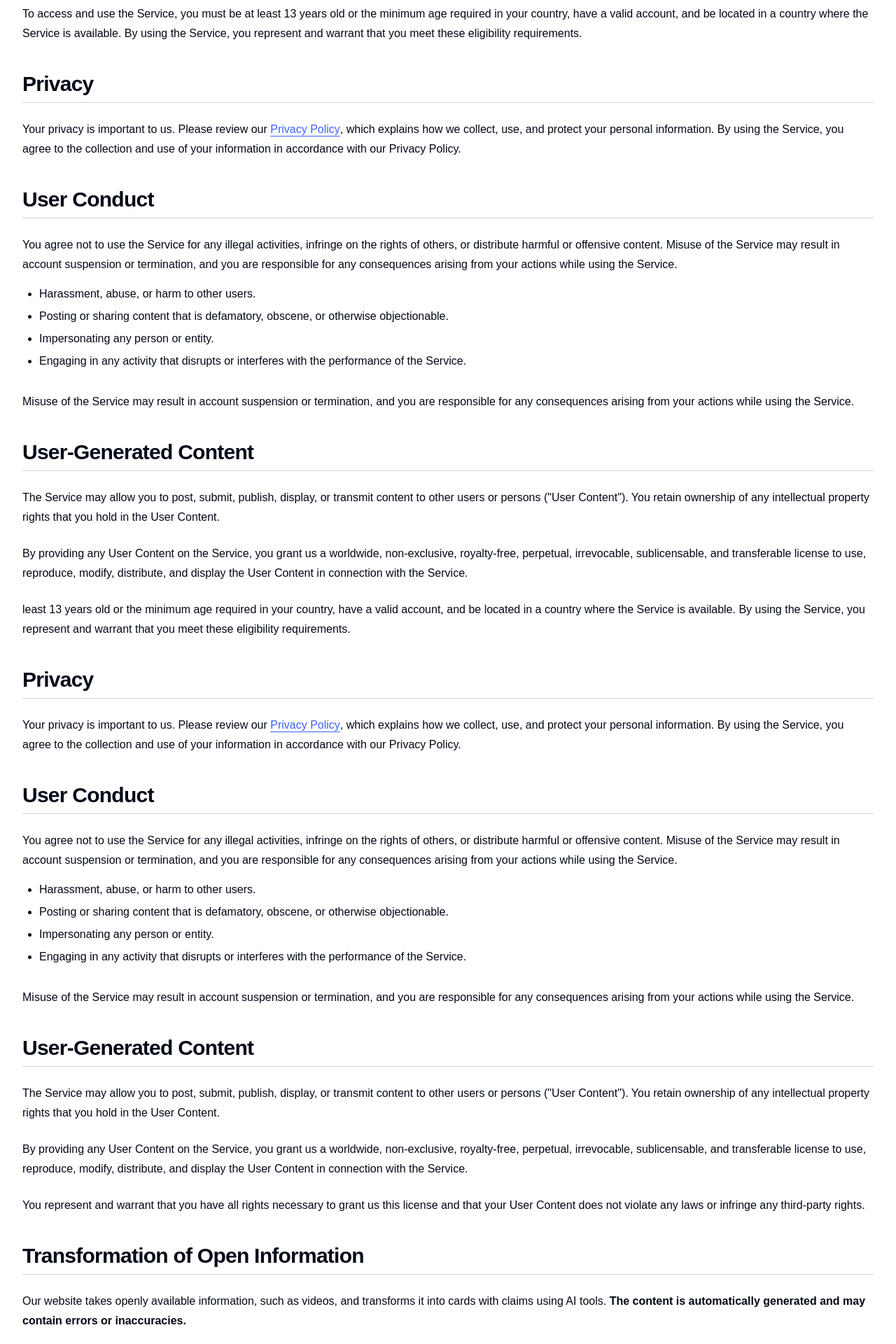
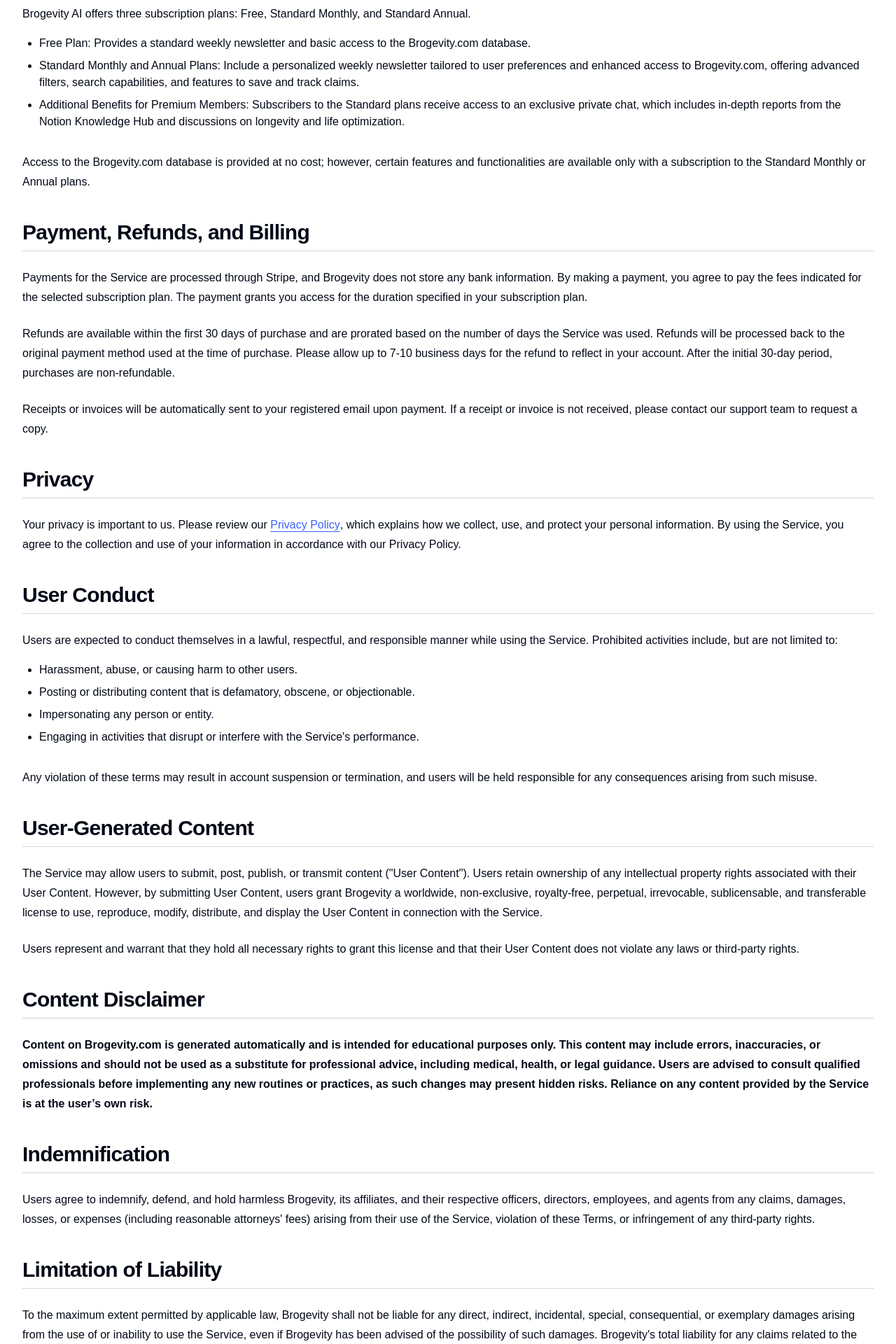
Before and after one commit to SecurityQQ/vargahealth-landing, a Next.js app: page /terms in a window 1280 px wide. Shown: the part 400-2320 px from the top of the page at 70% size. Built offline with nearby package versions, Linux system fonts and the light colour scheme; a web font is replaced by a local one.

Commit message:
toc and privacy

```diff
--- a/src/pages/privacy.tsx
+++ b/src/pages/privacy.tsx
@@ -10,7 +10,7 @@
 
       <h2>{"Introduction"}</h2>
       <p>
-        {"IE Aleksandr Malyshev (\"Brogevity,\" \"we,\" \"us,\" or \"our\") values the privacy of our users (\"user\" or \"you\"). This Privacy Policy outlines how we collect, use, and safeguard your information when you use our website "}
+        {"VP Solutions Inc. (\"Brogevity,\" \"we,\" \"us,\" or \"our\") values the privacy of our users (\"user\" or \"you\"). This Privacy Policy outlines how we collect, use, and safeguard your information when you use our website "}
         <Link href="https://brogevity.com">{"https://brogevity.com"}</Link>
         {" (the \"Site\") and our services. By using the Site, you consent to the data practices described in this policy."}
       </p>
@@ -76,8 +76,8 @@
         {"If you have any questions or comments about this Privacy Policy, please contact us at:"}
       </p>
       <p>
-        {"IE Aleksandr Malyshev"}<br />
-        {"Address: Georgia, Tbilisi, Krtsanisi district, Fonichala settlement 3, building 5, auxiliary storage hall 2, floor 4"}<br />
+        {"VP Solutions Inc."}<br />
+        {"Address: 300 Delaware Ave Ste 210 #700 Wilmington, DE 19801"}<br />
         {"Email: hello@brogevity.com"}
       </p>
     </div>
--- a/src/pages/terms.tsx
+++ b/src/pages/terms.tsx
@@ -6,16 +6,35 @@
   return (
     <div className="flex flex-col p-4 md:p-8 prose" style={{ maxWidth: '100%' }}>
       <h1>{"Terms of Use"}</h1>
-      <p><em>{"Last updated: October 15, 2024"}</em></p>
+      <p><em>{"Last updated: November 5, 2024"}</em></p>
 
       <h2>{"Introduction"}</h2>
       <p>
-        {"These Terms of Use (\"Terms\") govern your access to and use of the Brogevity service (\"Service\"), a product of IE Aleksandr Malyshev (\"Brogevity,\" \"we,\" \"us,\" or \"our\"). By accessing or using the Service, you agree to be bound by these Terms. If you do not agree to these Terms, you may not access or use the Service."}
+        {"These Terms of Use (\"Terms\") govern your access to and use of the Brogevity AI service (\"Service\"), a product of VP Solutions Inc. (\"Brogevity,\" \"we,\" \"us,\" or \"our\"). By accessing or using the Service, you agree to be bound by these Terms. If you do not agree to these Terms, you may not access or use the Service."}
       </p>
 
-      <h2>{"Eligibility"}</h2>
+      <h2>{"Subscription Plans and Access"}</h2>
       <p>
-        {"To access and use the Service, you must be at least 13 years old or the minimum age required in your country, have a valid account, and be located in a country where the Service is available. By using the Service, you represent and warrant that you meet these eligibility requirements."}
+        {"Brogevity AI offers three subscription plans: Free, Standard Monthly, and Standard Annual."}
+      </p>
+      <ul>
+        <li>{"Free Plan: Provides a standard weekly newsletter and basic access to the Brogevity.com database."}</li>
+        <li>{"Standard Monthly and Annual Plans: Include a personalized weekly newsletter tailored to user preferences and enhanced access to Brogevity.com, offering advanced filters, search capabilities, and features to save and track claims."}</li>
+        <li>{"Additional Benefits for Premium Members: Subscribers to the Standard plans receive access to an exclusive private chat, which includes in-depth reports from the Notion Knowledge Hub and discussions on longevity and life optimization."}</li>
+      </ul>
+      <p>
+        {"Access to the Brogevity.com database is provided at no cost; however, certain features and functionalities are available only with a subscription to the Standard Monthly or Annual plans."}
+      </p>
+
+      <h2>{"Payment, Refunds, and Billing"}</h2>
+      <p>
+        {"Payments for the Service are processed through Stripe, and Brogevity does not store any bank information. By making a payment, you agree to pay the fees indicated for the selected subscription plan. The payment grants you access for the duration specified in your subscription plan."}
+      </p>
+      <p>
+        {"Refunds are available within the first 30 days of purchase and are prorated based on the number of days the Service was used. Refunds will be processed back to the original payment method used at the time of purchase. Please allow up to 7-10 business days for the refund to reflect in your account. After the initial 30-day period, purchases are non-refundable."}
+      </p>
+      <p>
+        {"Receipts or invoices will be automatically sent to your registered email upon payment. If a receipt or invoice is not received, please contact our support team to request a copy."}
       </p>
 
       <h2>{"Privacy"}</h2>
@@ -27,170 +46,63 @@
 
       <h2>{"User Conduct"}</h2>
       <p>
-        {"You agree not to use the Service for any illegal activities, infringe on the rights of others, or distribute harmful or offensive content. Misuse of the Service may result in account suspension or termination, and you are responsible for any consequences arising from your actions while using the Service."}
+        {"Users are expected to conduct themselves in a lawful, respectful, and responsible manner while using the Service. Prohibited activities include, but are not limited to:"}
       </p>
-
       <ul>
-        <li>{"Harassment, abuse, or harm to other users."}</li>
-        <li>{"Posting or sharing content that is defamatory, obscene, or otherwise objectionable."}</li>
+        <li>{"Harassment, abuse, or causing harm to other users."}</li>
+        <li>{"Posting or distributing content that is defamatory, obscene, or objectionable."}</li>
         <li>{"Impersonating any person or entity."}</li>
-        <li>{"Engaging in any activity that disrupts or interferes with the performance of the Service."}</li>
+        <li>{"Engaging in activities that disrupt or interfere with the Service's performance."}</li>
       </ul>
-
       <p>
-        {"Misuse of the Service may result in account suspension or termination, and you are responsible for any consequences arising from your actions while using the Service."}
+        {"Any violation of these terms may result in account suspension or termination, and users will be held responsible for any consequences arising from such misuse."}
       </p>
 
       <h2>{"User-Generated Content"}</h2>
       <p>
-        {"The Service may allow you to post, submit, publish, display, or transmit content to other users or persons (\"User Content\"). You retain ownership of any intellectual property rights that you hold in the User Content."}
+        {"The Service may allow users to submit, post, publish, or transmit content (\"User Content\"). Users retain ownership of any intellectual property rights associated with their User Content. However, by submitting User Content, users grant Brogevity a worldwide, non-exclusive, royalty-free, perpetual, irrevocable, sublicensable, and transferable license to use, reproduce, modify, distribute, and display the User Content in connection with the Service."}
       </p>
       <p>
-        {"By providing any User Content on the Service, you grant us a worldwide, non-exclusive, royalty-free, perpetual, irrevocable, sublicensable, and transferable license to use, reproduce, modify, distribute, and display the User Content in connection with the Service."}
-      </p>
-      <p>
-        {"        least 13 years old or the minimum age required in your country, have a valid account, and be located in a country where the Service is available. By using the Service, you represent and warrant that you meet these eligibility requirements."}
-      </p>
-
-      <h2>{"Privacy"}</h2>
-      <p>
-        {"Your privacy is important to us. Please review our "}
-        <Link href="/privacy">{"Privacy Policy"}</Link>
-        {", which explains how we collect, use, and protect your personal information. By using the Service, you agree to the collection and use of your information in accordance with our Privacy Policy."}
-      </p>
-
-      <h2>{"User Conduct"}</h2>
-      <p>
-        {"You agree not to use the Service for any illegal activities, infringe on the rights of others, or distribute harmful or offensive content. Misuse of the Service may result in account suspension or termination, and you are responsible for any consequences arising from your actions while using the Service."}
-      </p>
-
-      <ul>
-        <li>{"Harassment, abuse, or harm to other users."}</li>
-        <li>{"Posting or sharing content that is defamatory, obscene, or otherwise objectionable."}</li>
-        <li>{"Impersonating any person or entity."}</li>
-        <li>{"Engaging in any activity that disrupts or interferes with the performance of the Service."}</li>
-      </ul>
-
-      <p>
-        {"Misuse of the Service may result in account suspension or termination, and you are responsible for any consequences arising from your actions while using the Service."}
-      </p>
-
-      <h2>{"User-Generated Content"}</h2>
-      <p>
-        {"The Service may allow you to post, submit, publish, display, or transmit content to other users or persons (\"User Content\"). You retain ownership of any intellectual property rights that you hold in the User Content."}
-      </p>
-      <p>
-        {"By providing any User Content on the Service, you grant us a worldwide, non-exclusive, royalty-free, perpetual, irrevocable, sublicensable, and transferable license to use, reproduce, modify, distribute, and display the User Content in connection with the Service."}
-      </p>
-      <p>
-        {"You represent and warrant that you have all rights necessary to grant us this license and that your User Content does not violate any laws or infringe any third-party rights."}
-      </p>
-
-      <h2>{"Transformation of Open Information"}</h2>
-      <p>
-        {"Our website takes openly available information, such as videos, and transforms it into cards with claims using AI tools. "}
-        <strong>{"The content is automatically generated and may contain errors or inaccuracies."}</strong>
+        {"Users represent and warrant that they hold all necessary rights to grant this license and that their User Content does not violate any laws or third-party rights."}
       </p>
 
       <h2>{"Content Disclaimer"}</h2>
       <p>
-        <strong>{"The content provided on the Service is generated by AI tools and is for informational purposes only. It may contain errors, inaccuracies, or omissions. The content is not intended to be a substitute for professional advice, including but not limited to medical, health, or legal advice. Reliance on any information provided by the Service is solely at your own risk. Always seek the advice of qualified professionals regarding any questions or concerns you may have."}</strong>
+        <strong>{"Content on Brogevity.com is generated automatically and is intended for educational purposes only. This content may include errors, inaccuracies, or omissions and should not be used as a substitute for professional advice, including medical, health, or legal guidance. Users are advised to consult qualified professionals before implementing any new routines or practices, as such changes may present hidden risks. Reliance on any content provided by the Service is at the user’s own risk."}</strong>
       </p>
 
-      <h2>{"Intellectual Property Rights"}</h2>
+      <h2>{"Indemnification"}</h2>
       <p>
-        {"Brogevity respects the intellectual property rights of others and expects users to do the same. The Service aggregates podcasts from YouTube videos using AI tools and converts openly available information into cards with claims. You must ensure that you have the necessary rights to use any input content. Brogevity is not responsible for any copyright or trademark infringements resulting from your use of the Service. Brogevity disclaims any warranties of merchantability, fitness for a particular purpose, and non-infringement."}
+        {"Users agree to indemnify, defend, and hold harmless Brogevity, its affiliates, and their respective officers, directors, employees, and agents from any claims, damages, losses, or expenses (including reasonable attorneys' fees) arising from their use of the Service, violation of these Terms, or infringement of any third-party rights."}
       </p>
 
-      <h2>{"Disclaimer of Warranties"}</h2>
+      <h2>{"Limitation of Liability"}</h2>
       <p>
-        {"Brogevity provides the Service \"as is\" and does not guarantee the accuracy, reliability, or completeness of the AI-generated content. Our AI tools might make mistakes, and the content is not financial, medical, or other legally obligated advice. Users should not rely solely on the content for making decisions and should consult appropriate professionals. Brogevity disclaims any warranties, express or implied."}
-      </p>
-
-      <h2>{"Payment and Refund Policy"}</h2>
-      <p>
-        {"Brogevity offers access to our website and services for a one-time payment. By making this payment, you agree to pay the fees indicated for the Service. The payment is billed once and grants you lifetime access to the features specified in the Service description."}
-      </p>
-
-      <h3>{"Refund Policy"}</h3>
-      <p>
-        {"If you are not satisfied with the Service, you may request a refund within the first "}
-        <strong>{"30 days"}</strong>
-        {" of your purchase. To request a refund, please contact our support team at "}
-        <Link href="mailto:hello@brogevity.com">{"hello@brogevity.com"}</Link>
-        {"."}
-      </p>
-      <p>
-        {"Refunds will be credited back to the original payment method used for the purchase. Please allow up to "}
-        <strong>{"7-10 business days"}</strong>
-        {" for the refund to reflect in your account."}
-      </p>
-      <p>
-        {"After the initial 30-day period, purchases are non-refundable."}
-      </p>
-      <p>
-        {"This refund policy does not affect any statutory rights that may apply."}
-      </p>
-      <h2>{"Third-Party Services"}</h2>
-      <p>
-        {"Users must comply with the terms and conditions of any third-party services or platforms integrated with Brogevity. Brogevity is not responsible for the content, policies, or practices of these third-party services."}
-      </p>
-
-      <h2>{"Dispute Resolution"}</h2>
-      <p>
-        {"Any disputes arising out of or relating to these Terms or the Service shall be resolved through binding arbitration in accordance with the rules of the Georgian International Arbitration Centre (GIAC). The arbitration shall take place in Tbilisi, Georgia, and the language of the arbitration shall be English."}
-      </p>
-      <p>
-        {"You agree that any dispute resolution proceedings will be conducted only on an individual basis and not in a class, consolidated, or representative action."}
+        {"To the maximum extent permitted by applicable law, Brogevity shall not be liable for any direct, indirect, incidental, special, consequential, or exemplary damages arising from the use of or inability to use the Service, even if Brogevity has been advised of the possibility of such damages. Brogevity's total liability for any claims related to the use of the Service shall not exceed the amount paid by the user for the Service."}
       </p>
 
       <h2>{"Modifications and Termination"}</h2>
       <p>
-        {"Brogevity reserves the right to modify, suspend, or terminate the Service or user access to the Service at any time, with or without notice. You may also choose to terminate your account at any time. Consequences of termination may include loss of access to the Service and deletion of user data."}
+        {"Brogevity reserves the right to modify, suspend, or terminate the Service or user access to the Service at its discretion and without notice. Users may also terminate their accounts at any time. Termination may result in the loss of access to the Service and deletion of user data."}
       </p>
 
-      <h2>{"Indemnification"}</h2>
+      <h2>{"Governing Law and Dispute Resolution"}</h2>
       <p>
-        {"You agree to indemnify, defend, and hold harmless Brogevity, its affiliates, and their respective officers, directors, employees, and agents from any claims, damages, losses, or expenses (including reasonable attorneys' fees) arising out of or in connection with your use of the Service, your violation of these Terms, or your infringement of any intellectual property or other rights of any third party."}
-      </p>
-
-      <h2>{"Limitation of Liability"}</h2>
-      <p>
-        {"To the extent permitted by law, Brogevity's total liability for any claims arising from the use of the Service shall not exceed the amount paid by you for the Service. Brogevity shall not be liable for any direct, indirect, incidental, special, consequential, or exemplary damages arising from the use of or inability to use the Service, even if Brogevity has been advised of the possibility of such damages."}
-      </p>
-
-      <h2>{"Force Majeure"}</h2>
-      <p>
-        {"Brogevity shall not be liable for any delay or failure to perform its obligations under these Terms due to circumstances beyond its reasonable control, such as natural disasters, acts of God, war, terrorism, labor disputes, or government actions."}
-      </p>
-
-      <h2>{"Changes to the Terms"}</h2>
-      <p>
-        {"We may update these Terms from time to time. We will notify you of any changes by posting the new Terms on this page. You are advised to review this page periodically for any changes. Changes to these Terms are effective when they are posted on this page."}
-      </p>
-
-      <h2>{"Governing Law"}</h2>
-      <p>
-        {"These Terms shall be governed and construed in accordance with the laws of Georgia, without regard to its conflict of law provisions. You agree to submit to the personal jurisdiction of the courts located within Georgia for the purpose of litigating all such claims or disputes that are not subject to arbitration."}
+        {"These Terms shall be governed by and construed in accordance with the laws of the United States, without regard to conflict of law principles. Any disputes arising out of or relating to these Terms or the Service shall be resolved through binding arbitration in accordance with the rules of the Georgian International Arbitration Centre (GIAC). The arbitration shall take place in Tbilisi, Georgia, in English. Dispute resolution proceedings will be conducted on an individual basis and not as part of a class or collective action."}
       </p>
 
       <h2>{"Severability"}</h2>
       <p>
-        {"If any provision of these Terms is held to be invalid or unenforceable by a court, the remaining provisions will remain in effect. These Terms constitute the entire agreement between you and Brogevity regarding our Service and supersede any prior agreements."}
+        {"If any provision of these Terms is found to be invalid or unenforceable by a court, the remaining provisions shall remain in full force and effect. These Terms represent the entire agreement between the user and Brogevity and supersede any prior agreements."}
       </p>
 
-      <h2>{"Miscellaneous"}</h2>
+      <h2>{"Contact Information"}</h2>
       <p>
-        {"The relationship between the parties is that of independent contractors. The waiver of any provision of these Terms shall not be considered a waiver of any other provision or of Brogevity's right to require strict observance of each term herein. You may not assign your rights and obligations under these Terms without the prior written consent of Brogevity. The headings used in these Terms are for reference purposes only and shall not affect the interpretation of the Terms."}
-      </p>
-
-      <h2>{"Contact Us"}</h2>
-      <p>
-        {"If you have any questions about these Terms, please contact us at:"}
+        {"For any questions regarding these Terms, please contact:"}
       </p>
       <p>
-        {"IE Aleksandr Malyshev"}<br />
-        {"Address: Georgia, Tbilisi, Krtsanisi district, Fonichala settlement 3, building 5, auxiliary storage hall 2, floor 4"}<br />
+        {"VP Solutions Inc."}<br />
+        {"Address: 300 Delaware Ave Ste 210 #700 Wilmington, DE 19801"}<br />
         {"Email: hello@brogevity.com"}
       </p>
     </div>
```
